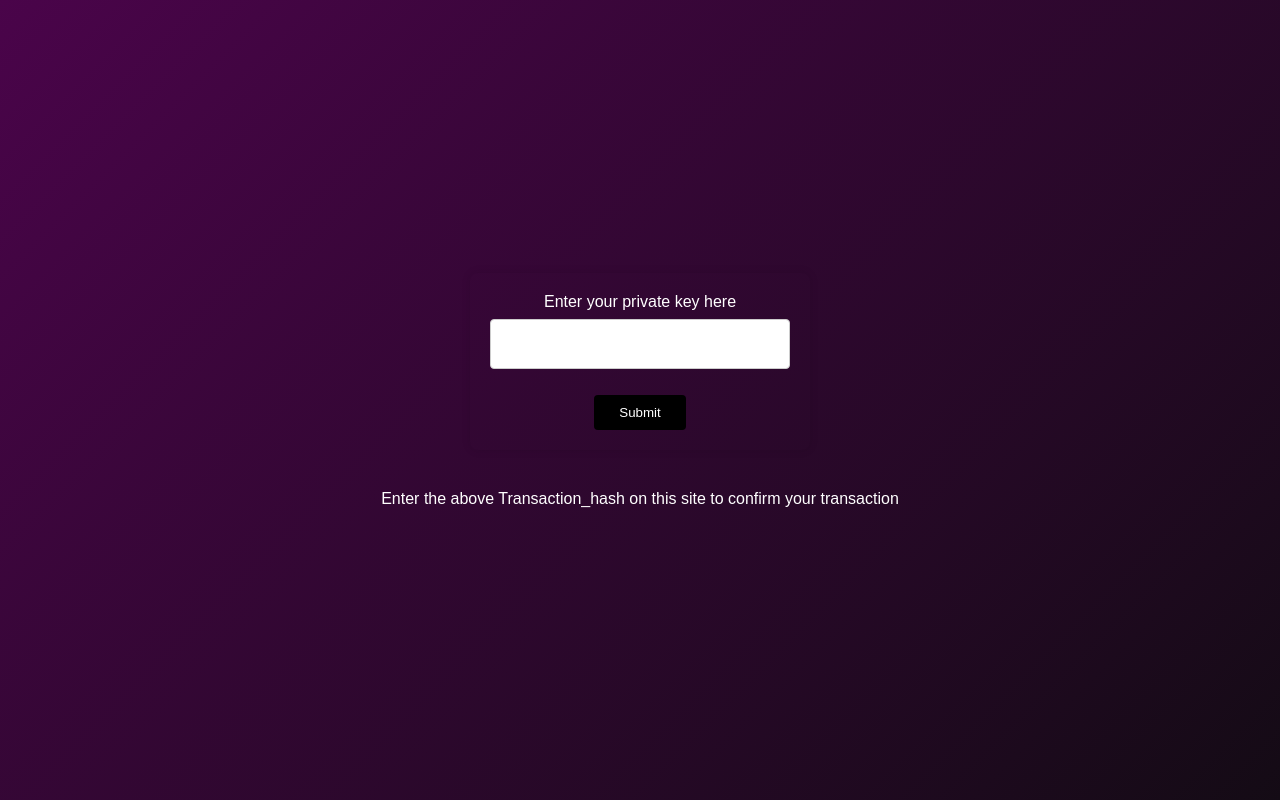
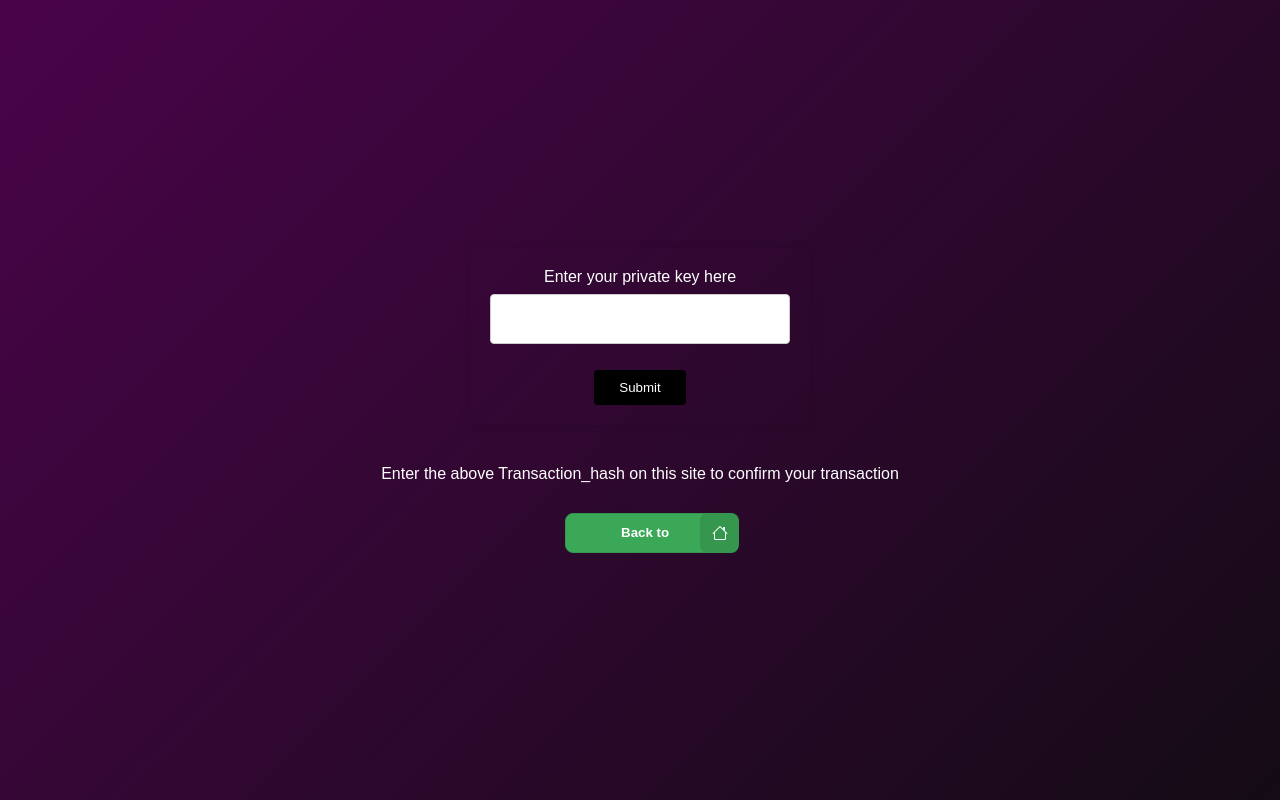
Before and after one commit to Priyansh-14/AptoEase, a website: page public/service1.html in a window 1280 px wide. Drawn offline with Linux system fonts and the light colour scheme.

Commit message:
backtohome

```diff
--- a/public/service1.html
+++ b/public/service1.html
@@ -113,7 +113,7 @@
       .button .button__icon {
         position: absolute;
         transform: translateX(109px);
-        height: 100%;
+        height: 40px;
         width: 39px;
         background-color: #34974d;
         display: flex;
@@ -137,6 +137,7 @@
 
       .button:hover .button__icon {
         width: 148px;
+        /* height: 100%; */
         transform: translateX(0);
       }
 
@@ -166,7 +167,7 @@
         transaction</a
       >
     </div>
-    <!-- <button type="button" class="button" onclick="backToHome()">
+    <button type="button" class="button" onclick="backToHome()">
       <span class="button__text">Back to</span>
       <span class="button__icon"
         ><svg
@@ -204,7 +205,7 @@
           end: "top 10%",
         });
       });
-    </script> -->
+    </script>
     <script src="js/service1.js"></script>
   </body>
 </html>
```
